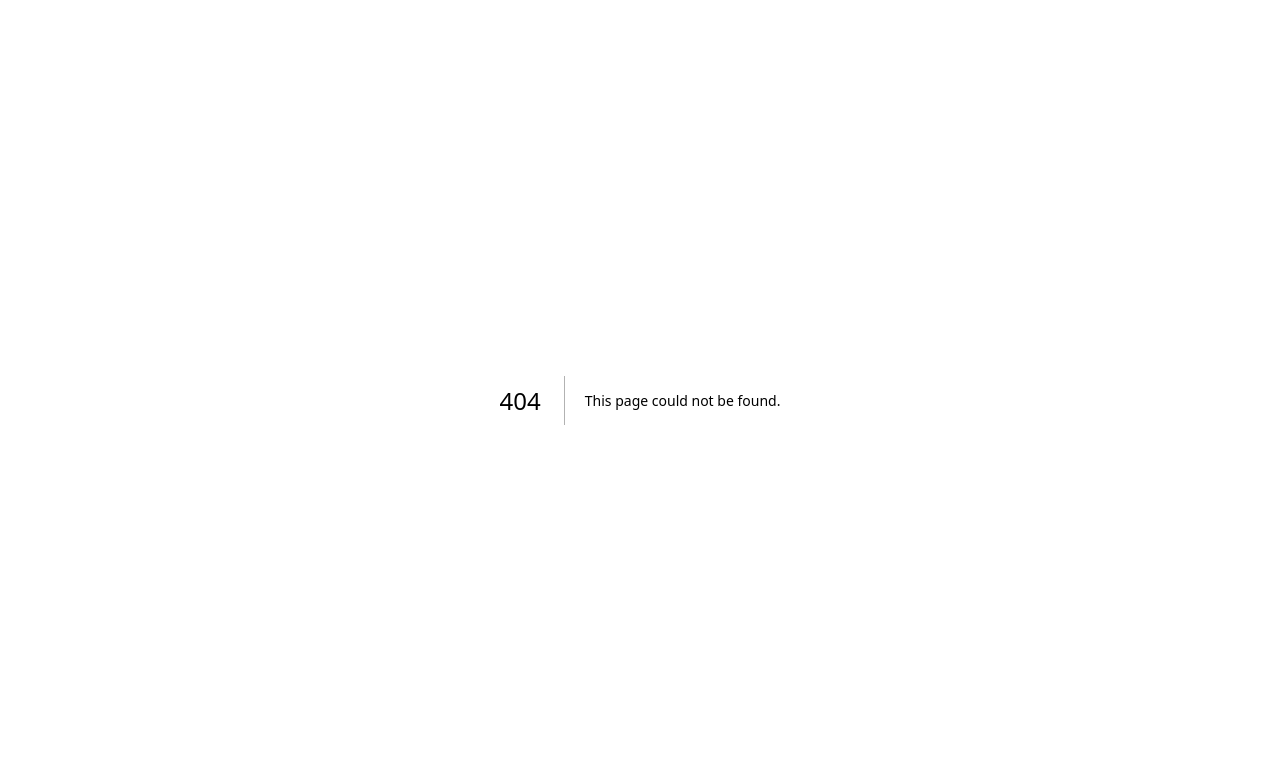
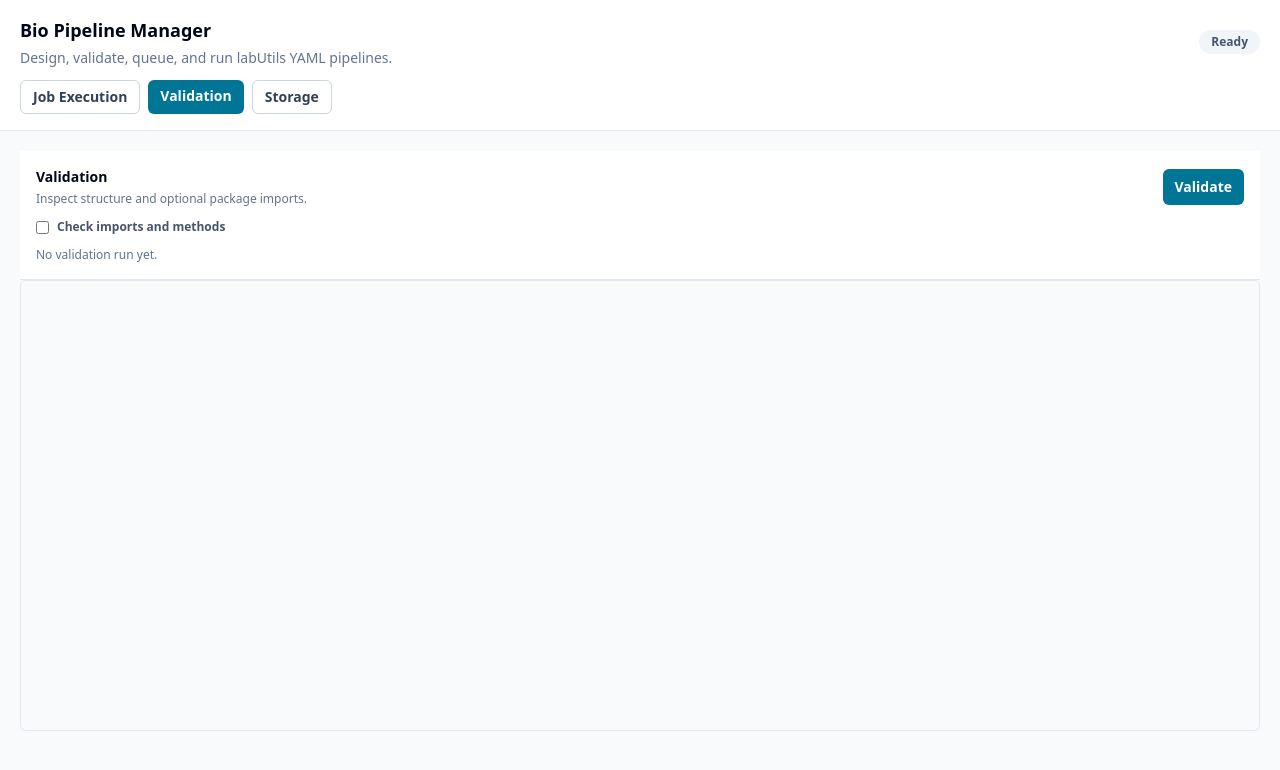
Before and after one commit to rpazuki/bioPipeline, a Next.js app in the folder frontend/: page /validation in a window 1280 px wide. Before the commit this address had no page. Shown: the top 770 px of the page. Built offline with nearby package versions, Linux system fonts and the light colour scheme.

Commit message:
Separate the pages

```diff
--- a/frontend/src/app/layout.tsx
+++ b/frontend/src/app/layout.tsx
@@ -1,5 +1,7 @@
 import type { Metadata } from "next";
 import "./globals.css";
+
+import AppShell from "@/components/pipelines/AppShell";
 
 export const metadata: Metadata = {
   title: "Bio Pipeline Manager",
@@ -9,7 +11,9 @@ export const metadata: Metadata = {
 export default function RootLayout({ children }: Readonly<{ children: React.ReactNode }>) {
   return (
     <html lang="en">
-      <body suppressHydrationWarning>{children}</body>
+      <body suppressHydrationWarning>
+        <AppShell>{children}</AppShell>
+      </body>
     </html>
   );
 }
--- a/frontend/src/app/page.tsx
+++ b/frontend/src/app/page.tsx
@@ -1,5 +1,82 @@
-import PipelineManagerClient from "@/components/pipelines/PipelineManagerClient";
+"use client";
+
+import Link from "next/link";
+import { useEffect, useState } from "react";
+
+import JobExecutionPanel from "@/components/pipelines/JobExecutionPanel";
+import { usePipeline } from "@/components/pipelines/PipelineContext";
+import { getPipelineYaml, listPipelineYamls } from "@/lib/api";
+import type { YamlSummary } from "@/types";
 
 export default function HomePage() {
-  return <PipelineManagerClient />;
+  const { yamlName, pipelineNames, setYamlName, setYamlContent, setPipelineNames, setStatus } = usePipeline();
+  const [yamls, setYamls] = useState<YamlSummary[]>([]);
+
+  useEffect(() => {
+    listPipelineYamls()
+      .then(setYamls)
+      .catch((error: Error) => setStatus(error.message));
+  }, [setStatus]);
+
+  async function selectYaml(name: string) {
+    if (!name) return;
+    try {
+      const document = await getPipelineYaml(name);
+      setYamlName(document.name);
+      setYamlContent(document.content);
+      setPipelineNames(document.pipelines);
+      setStatus(
+        document.is_valid ? `Loaded ${document.name}` : `Loaded ${document.name}; not a runnable pipeline YAML`
+      );
+    } catch (error) {
+      setStatus((error as Error).message);
+    }
+  }
+
+  return (
+    <div className="grid gap-4 p-5">
+      <section className="grid gap-3 rounded-md border border-slate-200 bg-white p-4">
+        <div className="flex flex-wrap items-end justify-between gap-3">
+          <label className="grid gap-1 text-xs font-semibold text-slate-500">
+            Pipeline YAML
+            <select
+              className="h-9 min-w-64 rounded-md border border-slate-300 px-3 text-sm text-slate-950"
+              value={yamlName}
+              onChange={(event) => selectYaml(event.target.value)}
+            >
+              <option value="" disabled>
+                Select a YAML…
+              </option>
+              {yamls.map((document) => (
+                <option key={document.name} value={document.name}>
+                  {document.name}
+                  {document.is_valid ? "" : " (not runnable)"}
+                </option>
+              ))}
+            </select>
+          </label>
+          <div className="flex flex-wrap gap-2">
+            <Link
+              href="/validation"
+              className="rounded-md border border-slate-300 px-3 py-2 text-sm font-semibold text-slate-700"
+            >
+              Validate →
+            </Link>
+            <Link
+              href="/storage"
+              className="rounded-md border border-slate-300 px-3 py-2 text-sm font-semibold text-slate-700"
+            >
+              Storage
+            </Link>
+          </div>
+        </div>
+        {pipelineNames.length === 0 ? (
+          <p className="text-xs text-slate-500">
+            No pipelines loaded yet. Select a YAML above or open Validation to parse one.
+          </p>
+        ) : null}
+      </section>
+      <JobExecutionPanel yamlName={yamlName} pipelineNames={pipelineNames} onStatus={setStatus} />
+    </div>
+  );
 }
--- /dev/null
+++ b/frontend/src/app/storage/page.tsx
@@ -0,0 +1,21 @@
+"use client";
+
+import { usePipeline } from "@/components/pipelines/PipelineContext";
+import YamlStoragePanel from "@/components/pipelines/YamlStoragePanel";
+
+export default function StoragePage() {
+  const { yamlName, yamlContent, setYamlName, setYamlContent, setPipelineNames, setStatus } = usePipeline();
+
+  return (
+    <div className="p-5">
+      <YamlStoragePanel
+        yamlName={yamlName}
+        yamlContent={yamlContent}
+        onYamlNameChange={setYamlName}
+        onYamlContentChange={setYamlContent}
+        onPipelinesChange={setPipelineNames}
+        onStatus={setStatus}
+      />
+    </div>
+  );
+}
--- /dev/null
+++ b/frontend/src/app/validation/page.tsx
@@ -0,0 +1,24 @@
+"use client";
+
+import { usePipeline } from "@/components/pipelines/PipelineContext";
+import ValidationPanel from "@/components/pipelines/ValidationPanel";
+
+export default function ValidationPage() {
+  const { yamlContent, setYamlContent, setPipelineNames, setStatus } = usePipeline();
+
+  return (
+    <div className="grid min-h-[620px] grid-rows-[auto_1fr] p-5">
+      <ValidationPanel
+        yamlContent={yamlContent}
+        onPipelinesChange={setPipelineNames}
+        onStatus={setStatus}
+      />
+      <textarea
+        className="min-h-[420px] resize-none rounded-md border border-slate-200 bg-slate-50 p-4 text-sm leading-6 text-slate-950 outline-none"
+        spellCheck={false}
+        value={yamlContent}
+        onChange={(event) => setYamlContent(event.target.value)}
+      />
+    </div>
+  );
+}
--- /dev/null
+++ b/frontend/src/components/pipelines/AppShell.tsx
@@ -0,0 +1,56 @@
+"use client";
+
+import Link from "next/link";
+import { usePathname } from "next/navigation";
+
+import { PipelineProvider, usePipeline } from "./PipelineContext";
+
+const NAV = [
+  { href: "/", label: "Job Execution" },
+  { href: "/validation", label: "Validation" },
+  { href: "/storage", label: "Storage" },
+];
+
+function Header() {
+  const { status } = usePipeline();
+  const pathname = usePathname();
+
+  return (
+    <header className="border-b border-slate-200 bg-white px-5 py-4">
+      <div className="flex flex-wrap items-center justify-between gap-3">
+        <div>
+          <h1 className="text-lg font-semibold text-slate-950">Bio Pipeline Manager</h1>
+          <p className="mt-1 text-sm text-slate-500">Design, validate, queue, and run labUtils YAML pipelines.</p>
+        </div>
+        <div className="rounded-full bg-slate-100 px-3 py-1 text-xs font-semibold text-slate-600">{status}</div>
+      </div>
+      <nav className="mt-3 flex flex-wrap gap-2">
+        {NAV.map((item) => {
+          const active = pathname === item.href;
+          return (
+            <Link
+              key={item.href}
+              href={item.href}
+              className={`rounded-md px-3 py-1.5 text-sm font-semibold ${
+                active ? "bg-cyan-700 text-white" : "border border-slate-300 text-slate-700"
+              }`}
+            >
+              {item.label}
+            </Link>
+          );
+        })}
+      </nav>
+    </header>
+  );
+}
+
+export default function AppShell({ children }: { children: React.ReactNode }) {
+  return (
+    <PipelineProvider>
+      <main className="min-h-screen bg-slate-50">
+        <Header />
+        {children}
+      </main>
+    </PipelineProvider>
+  );
+}
--- /dev/null
+++ b/frontend/src/components/pipelines/PipelineContext.tsx
@@ -0,0 +1,48 @@
+"use client";
+
+import { createContext, useContext, useState } from "react";
+
+interface PipelineState {
+  yamlName: string;
+  yamlContent: string;
+  pipelineNames: string[];
+  status: string;
+  setYamlName: (name: string) => void;
+  setYamlContent: (content: string) => void;
+  setPipelineNames: (pipelines: string[]) => void;
+  setStatus: (message: string) => void;
+}
+
+const PipelineContext = createContext<PipelineState | null>(null);
+
+export function PipelineProvider({ children }: { children: React.ReactNode }) {
+  const [yamlName, setYamlName] = useState("pipeline.yaml");
+  const [yamlContent, setYamlContent] = useState("");
+  const [pipelineNames, setPipelineNames] = useState<string[]>([]);
+  const [status, setStatus] = useState("Ready");
+
+  return (
+    <PipelineContext.Provider
+      value={{
+        yamlName,
+        yamlContent,
+        pipelineNames,
+        status,
+        setYamlName,
+        setYamlContent,
+        setPipelineNames,
+        setStatus,
+      }}
+    >
+      {children}
+    </PipelineContext.Provider>
+  );
+}
+
+export function usePipeline() {
+  const context = useContext(PipelineContext);
+  if (!context) {
+    throw new Error("usePipeline must be used within a PipelineProvider");
+  }
+  return context;
+}
--- a/frontend/src/components/pipelines/PipelineManagerClient.tsx
+++ /dev/null
@@ -1,52 +0,0 @@
-"use client";
-
-import { useState } from "react";
-
-import JobExecutionPanel from "./JobExecutionPanel";
-import ValidationPanel from "./ValidationPanel";
-import YamlStoragePanel from "./YamlStoragePanel";
-
-export default function PipelineManagerClient() {
-  const [yamlName, setYamlName] = useState("pipeline.yaml");
-  const [yamlContent, setYamlContent] = useState("");
-  const [pipelineNames, setPipelineNames] = useState<string[]>([]);
-  const [status, setStatus] = useState("Ready");
-
-  return (
-    <main className="min-h-screen bg-slate-50">
-      <header className="border-b border-slate-200 bg-white px-5 py-4">
-        <div className="flex flex-wrap items-center justify-between gap-3">
-          <div>
-            <h1 className="text-lg font-semibold text-slate-950">Bio Pipeline Manager</h1>
-            <p className="mt-1 text-sm text-slate-500">Design, validate, queue, and run labUtils YAML pipelines.</p>
-          </div>
-          <div className="rounded-full bg-slate-100 px-3 py-1 text-xs font-semibold text-slate-600">{status}</div>
-        </div>
-      </header>
-      <div className="grid min-h-[calc(100vh-81px)] lg:grid-cols-[300px_minmax(420px,1fr)_420px]">
-        <YamlStoragePanel
-          yamlName={yamlName}
-          yamlContent={yamlContent}
-          onYamlNameChange={setYamlName}
-          onYamlContentChange={setYamlContent}
-          onPipelinesChange={setPipelineNames}
-          onStatus={setStatus}
-        />
-        <section className="grid min-h-[620px] grid-rows-[auto_1fr] border-b border-slate-200 bg-white lg:border-b-0 lg:border-r">
-          <ValidationPanel
-            yamlContent={yamlContent}
-            onPipelinesChange={setPipelineNames}
-            onStatus={setStatus}
-          />
-          <textarea
-            className="min-h-[420px] resize-none border-0 bg-slate-50 p-4 text-sm leading-6 text-slate-950 outline-none"
-            spellCheck={false}
-            value={yamlContent}
-            onChange={(event) => setYamlContent(event.target.value)}
-          />
-        </section>
-        <JobExecutionPanel yamlName={yamlName} pipelineNames={pipelineNames} onStatus={setStatus} />
-      </div>
-    </main>
-  );
-}
```
Also changed, not shown: 1 other file (tests, documents, lock files or other folders).
